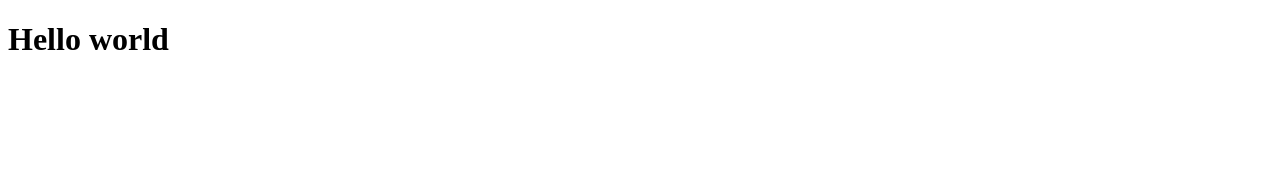
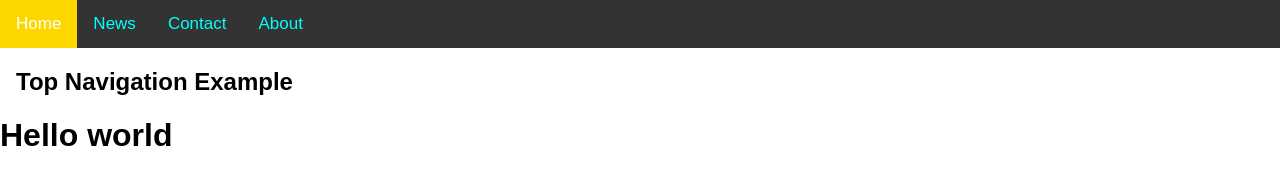
Before and after one commit to huymey/GIT-WORK-FLOW, a plain HTML site: page index.html in a window 1280 px wide. Drawn offline with Linux system fonts and the light colour scheme.

Commit message:
create menu

```diff
--- a/index.html
+++ b/index.html
@@ -6,7 +6,50 @@
     <meta name="viewport" content="width=device-width, initial-scale=1.0">
     <title>Document</title>
 </head>
-<body>
+<style>
+    body {
+      margin: 0;
+      font-family: Arial, Helvetica, sans-serif;
+    }
+
+    .topnav {
+      overflow: hidden;
+      background-color: #333;
+    }
+
+    .topnav a {
+      float: left;
+      color: cyan;
+      text-align: center;
+      padding: 14px 16px;
+      text-decoration: none;
+      font-size: 17px;
+    }
+
+    .topnav a:hover {
+      background-color: #ddd;
+      color: black;
+    }
+
+    .topnav a.active {
+      background-color: gold;
+      color: white;
+    }
+    </style>
+    </head>
+    <body>
+
+    <div class="topnav">
+      <a class="active" href="#home">Home</a>
+      <a href="#news">News</a>
+      <a href="#contact">Contact</a>
+      <a href="#about">About</a>
+    </div>
+
+    <div style="padding-left:16px">
+      <h2>Top Navigation Example</h2>
+
+    </div>
     <H1>Hello world</H1>
 </body>
 </html>
```
